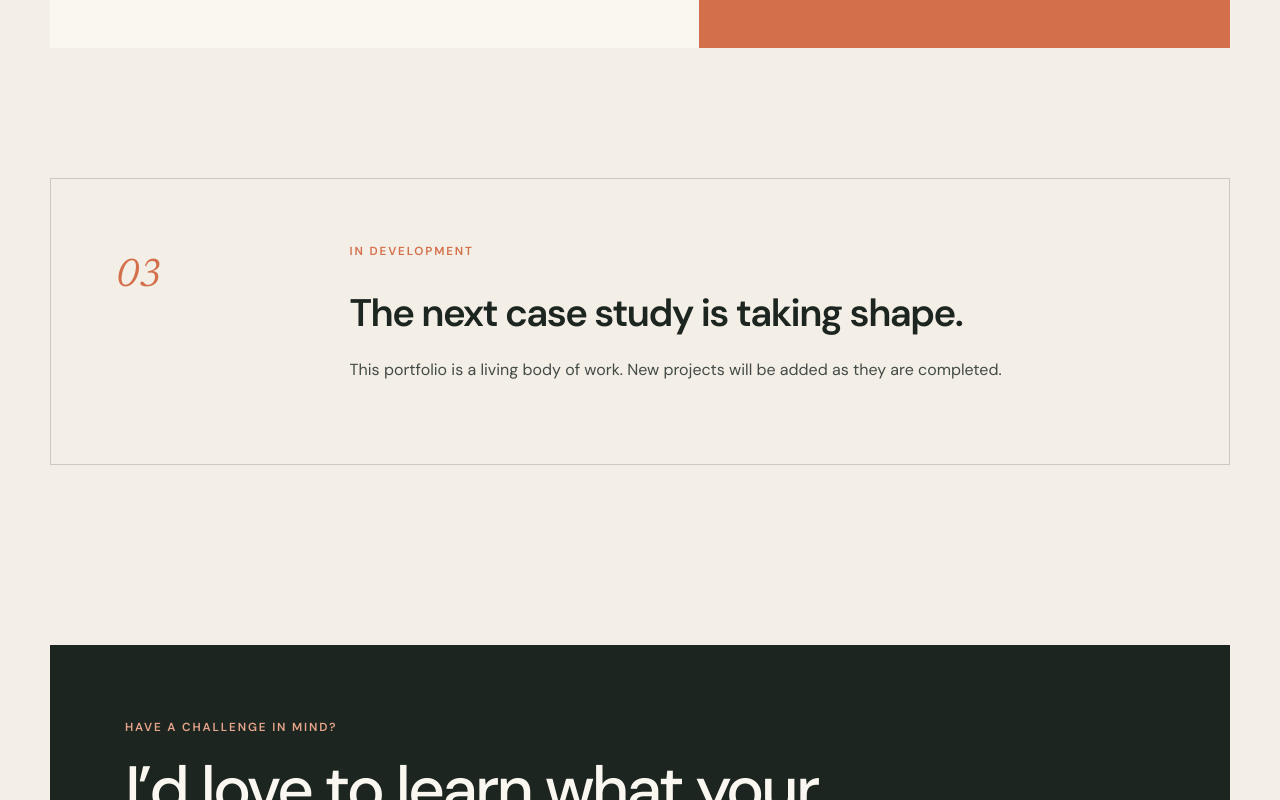
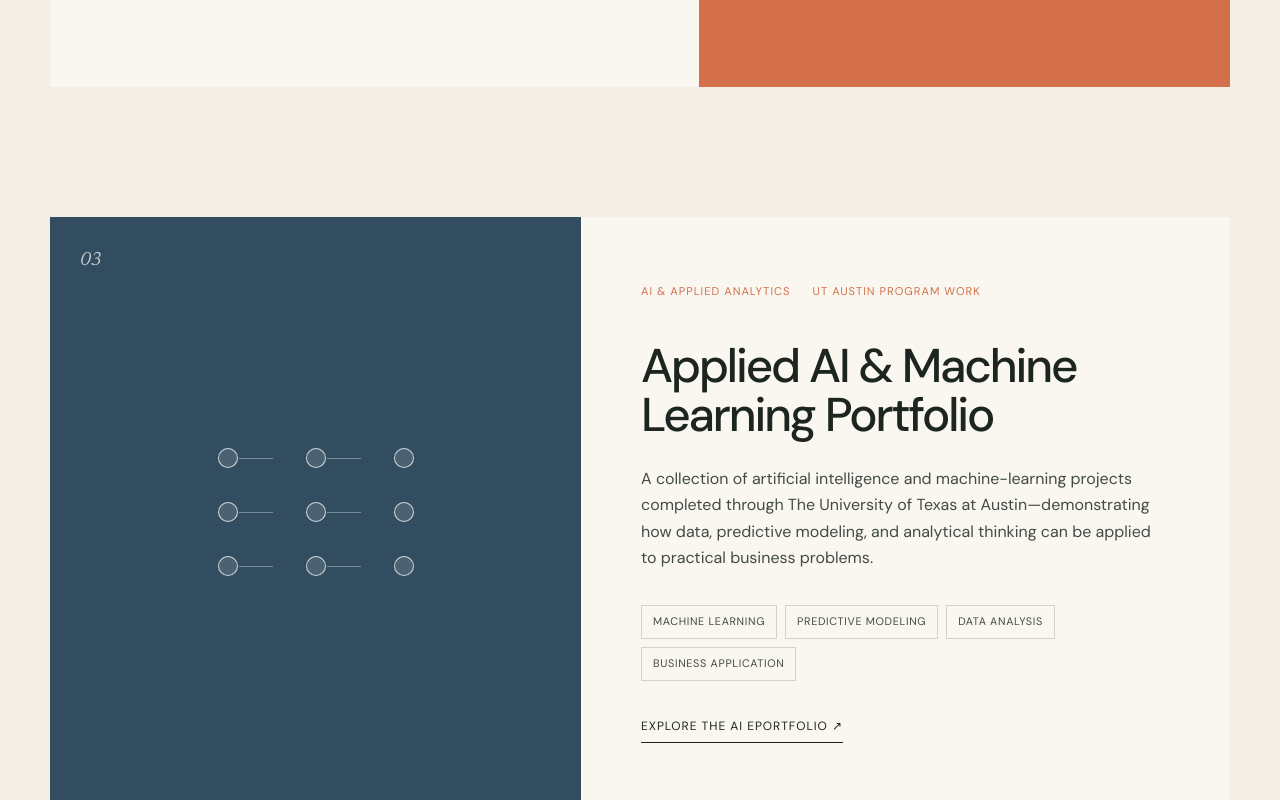
Before and after one commit to Snickergiurl/Snickergiurl.github.io, a plain HTML site: page projects.html in a window 1280 px wide. Shown: the part 2000-2800 px from the top of the page. Drawn offline with Linux system fonts and the light colour scheme.

Commit message:
Add UT Austin AI portfolio
Feature Kelsi Gooden’s applied AI and machine-learning work across the homepage, About page, and Projects page.

```diff
--- a/assets/styles.css
+++ b/assets/styles.css
@@ -123,6 +123,11 @@ h1 em, h2 em { color: var(--accent); font-family: var(--serif); font-weight: 400
 .visual-lines i:nth-child(3) { --offset: -2%; }
 .visual-lines i:nth-child(4) { --offset: 15%; }
 .visual-customer { background: var(--accent); }
+.visual-ai { background: #314d5f; }
+.signal-grid { width: 230px; display: grid; grid-template-columns: repeat(3, 1fr); gap: 34px; }
+.signal-grid i { position: relative; width: 20px; height: 20px; margin: auto; border: 1px solid rgba(255,255,255,.75); border-radius: 50%; background: rgba(255,255,255,.12); }
+.signal-grid i::after { content: ""; position: absolute; top: 50%; left: 20px; width: 34px; height: 1px; background: rgba(255,255,255,.35); }
+.signal-grid i:nth-child(3n)::after { display: none; }
 .orbit { width: 250px; aspect-ratio: 1; position: relative; border: 1px solid rgba(255,255,255,.65); border-radius: 50%; }
 .orbit::before, .orbit::after { content: ""; position: absolute; inset: 22%; border: 1px solid rgba(255,255,255,.65); border-radius: 50%; }
 .orbit::after { inset: 42%; background: var(--paper-light); border: 0; }
--- a/projects.html
+++ b/projects.html
@@ -21,8 +21,8 @@
     <main id="main">
       <section class="page-intro shell reveal">
         <p class="eyebrow">Selected work</p>
-        <h1>How I approach <em>operational challenges.</em></h1>
-        <p class="page-summary">A growing collection of systems, workflows, and case studies designed to make complex work more visible, consistent, and customer-centered.</p>
+        <h1>How I approach <em>complex business challenges.</em></h1>
+        <p class="page-summary">A growing collection of systems, workflows, and applied AI projects designed to make complex work more visible, consistent, data-informed, and customer-centered.</p>
       </section>
 
       <section class="case-studies shell">
@@ -54,9 +54,18 @@
           </div>
         </article>
 
-        <aside class="project-placeholder reveal">
-          <span>03</span><div><p class="eyebrow">In development</p><h2>The next case study is taking shape.</h2><p>This portfolio is a living body of work. New projects will be added as they are completed.</p></div>
-        </aside>
+        <article id="ai-analytics" class="case-card reveal">
+          <div class="case-visual visual-ai" aria-hidden="true"><span>03</span><div class="signal-grid"><i></i><i></i><i></i><i></i><i></i><i></i><i></i><i></i><i></i></div></div>
+          <div class="case-content">
+            <div class="case-meta"><span>AI &amp; Applied Analytics</span><span>UT Austin Program Work</span></div>
+            <h2>Applied AI &amp; Machine Learning Portfolio</h2>
+            <p>A collection of artificial intelligence and machine-learning projects completed through The University of Texas at Austin—demonstrating how data, predictive modeling, and analytical thinking can be applied to practical business problems.</p>
+            <ul class="case-tags"><li>Machine learning</li><li>Predictive modeling</li><li>Data analysis</li><li>Business application</li></ul>
+            <div class="case-actions">
+              <a class="case-status" href="https://www.mygreatlearning.com/eportfolio/kelsi-gooden" target="_blank" rel="noreferrer">Explore the AI ePortfolio <span aria-hidden="true">↗</span></a>
+            </div>
+          </div>
+        </article>
       </section>
 
       <section class="cta-section shell reveal"><p class="eyebrow">Have a challenge in mind?</p><h2>I’d love to learn what your team is working to improve.</h2><a class="button button-light" href="contact.html">Start a conversation <span aria-hidden="true">→</span></a></section>
```
Also changed, not shown: about.html (+2 -1 lines), index.html (+7 -1 lines).
